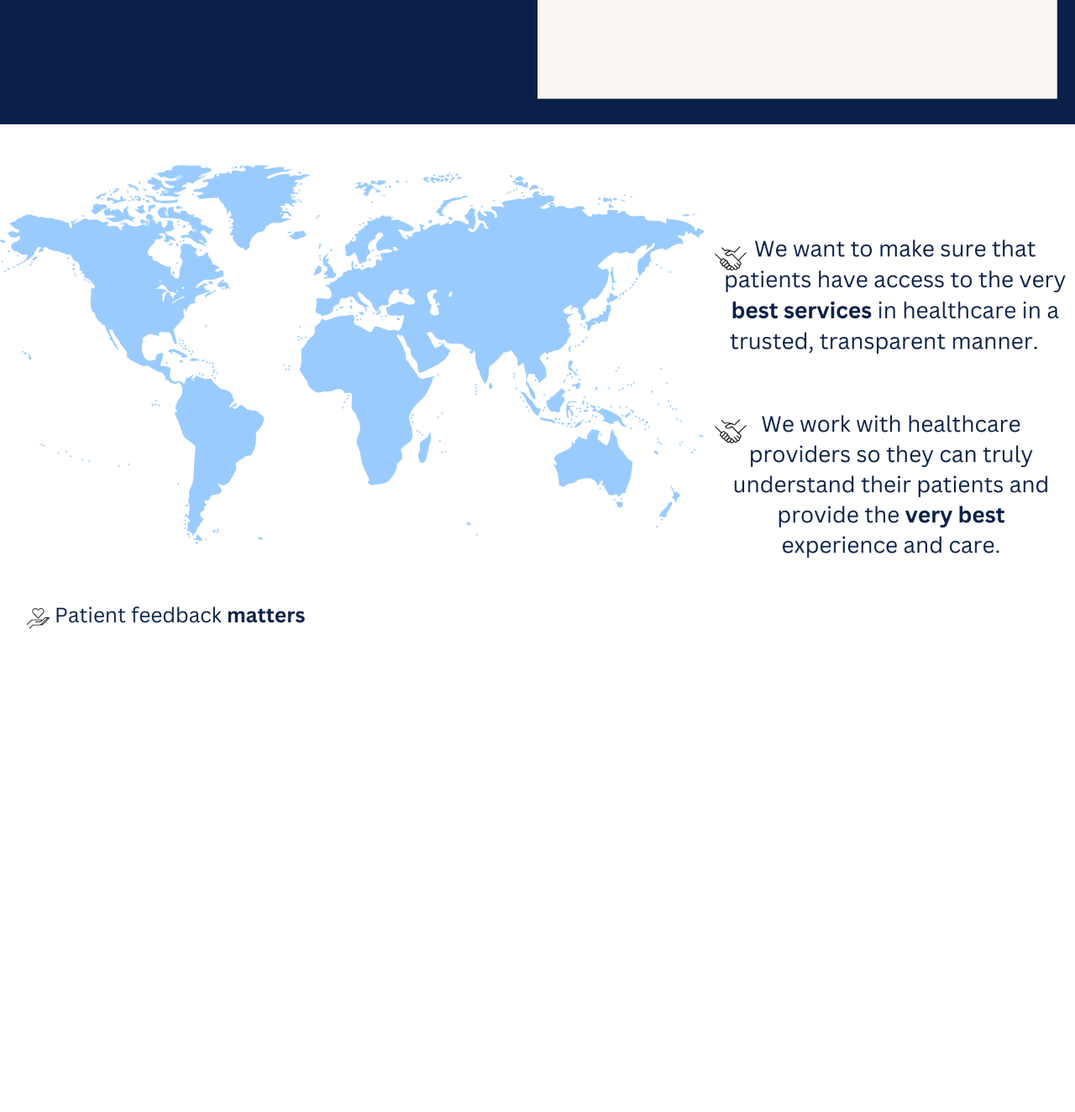
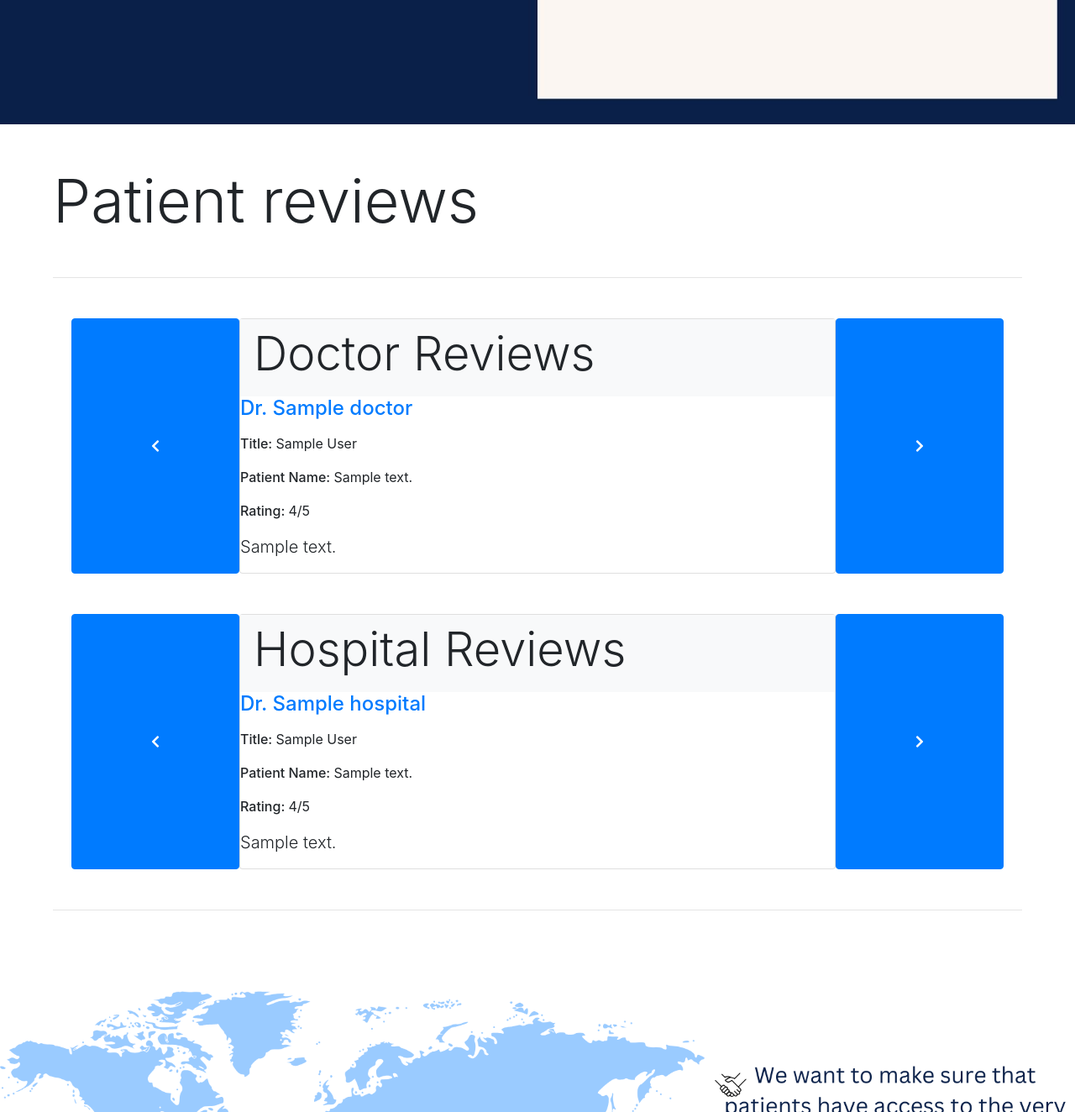
Before and after one commit to gcivil-nyu-org/Wednesday-Fall2023-Team-6, a Django app: page /user/home/ in a window 1280 px wide. Shown: the part 800-2124 px from the top of the page at 84% size. Before the commit the page ends 1549 px from the top, so only its background shows below. Run offline with Django 4.2, Linux system fonts and the light colour scheme; tables that the repository leaves empty hold one stand-in row (values such as "Sample post").

Commit message:
Add Patient reviews to Home Page

```diff
--- a/doctor/templates/doctor/doctor_details.html
+++ b/doctor/templates/doctor/doctor_details.html
@@ -36,7 +36,7 @@
         <strong><span id="alert_message">Error</span></strong>
     </div>
 
-    <div class="main-content row my-2 container-fluid">
+    <div class="main-content row mx-0">
         {% if object.avatar and "default-avatar.png" not in doctor.avatar.url %}
         <div id="profile_pic" class="background-jpg col" style="background-image: url('{{ object.avatar.url }}');" ></div>
         {% else %}
@@ -119,7 +119,9 @@
     <hr class="hr mx-5 my-5" />
 
     <div class="row container review_fluid ml-auto mr-auto">
+        {% if doctor_reviews %}
         <button class="btn btn-primary" id="leftPageBtn" onclick="carousel_left()"><i class="fas fa-chevron-left col"></i></button>
+        {% endif %}
         <div class="reviews-section col container px-0 py-0 card">
             <nav class="navbar navbar-light bg-light justify-content-between" id="reviews_nav">
               <h2 class='display-4'>Patient Reviews</h2>
@@ -152,7 +154,9 @@
                 {% endif %}
             </div>
         </div>
+        {% if doctor_reviews %}
         <button class="btn btn-primary" id="rightPageBtn" onclick="carousel_right()"><i class="fas fa-chevron-right col"></i></button>
+        {% endif %}
     </div>
 
 
--- a/hospital/templates/hospital/hospital_appointment_form.html
+++ b/hospital/templates/hospital/hospital_appointment_form.html
@@ -49,8 +49,7 @@
                         <div class="formbold-mb-5">
                             <label for="accessibility" class="formbold-form-label"> Accessibility Request </label>
                             <textarea type="accessibility" name="accessibility" id="accessibility"
-                                placeholder="Please write down any accessibility request if needed"
-                                class="formbold-form-input" required> </textarea>
+                                placeholder="Please write down any accessibility request if needed" class="formbold-form-input" required></textarea>
                         </div>
                         <div class="flex flex-wrap formbold--mx-3">
                             <div class="w-full sm:w-half formbold-px-3">
--- a/user/templates/user/home.html
+++ b/user/templates/user/home.html
@@ -8,9 +8,9 @@
     <script src="https://code.jquery.com/jquery-3.6.0.min.js"></script>
     <script src="{% static 'user/javascript/home_page.js' %}"></script>
     <link rel="stylesheet" href="{% static 'user/css/home.css' %}">
-    <link rel="stylesheet" href="https://cdn.jsdelivr.net/npm/bootstrap@4.3.1/dist/css/bootstrap.min.css" integrity="sha384-ggOyR0iXCbMQv3Xipma34MD+dH/1fQ784/j6cY/iJTQUOhcWr7x9JvoRxT2MZw1T" crossorigin="anonymous">
+    <link rel="stylesheet" href="https://cdnjs.cloudflare.com/ajax/libs/font-awesome/5.15.1/css/all.min.css">
+    <link href="https://fonts.googleapis.com/icon?family=Material+Icons" rel="stylesheet">
 </head>
-<!-- ... rest of your HTML ... -->
 <body>
     {% include "user/navbar.html" %}
 
@@ -20,10 +20,11 @@
         <form class="input-group container" id="search-form">
             <div class="dropdown">
                 <button id="search_selector" class="btn btn-primary dropdown-toggle" type="button" id="search_type" data-toggle="dropdown" aria-haspopup="true" aria-expanded="false">
-                        Doctors </button>
+                    Doctors
+                </button>
                 <div class="dropdown-menu container" aria-labelledby="search_type">
-                        <a id="search_doctor" class="dropdown-item" href="#" onclick="setSelection('doctor')">Doctors </a>
-                        <a id="search_hospital" class="dropdown-item" href="#" onclick="setSelection('hospital')">Hospitals </a>
+                    <a id="search_doctor" class="dropdown-item" href="#" onclick="setSelection('doctor')">Doctors</a>
+                    <a id="search_hospital" class="dropdown-item" href="#" onclick="setSelection('hospital')">Hospitals</a>
                 </div>
             </div>
             <input type="text" class="form-control search-bar ml-3" name="query" id="general-search" placeholder="Search Name">
@@ -32,14 +33,102 @@
             </div>
         </form>
     </div>
+
     <!-- Image 1 -->
     <div class="image-container">
         <img src="{% static 'user/images/home.jpg' %}" alt="Your Image Alt Text">
     </div>
+
+    <div class="container-fluid">
+
+        {% if user_borough %}
+        <p class="display-3 my-5 px-5 review_heading">Patient reviews near you in <span>{{ user_borough }}:</span></p>
+        {% else %}
+        <p class="display-3 my-5 px-5 review_heading">Patient reviews</p>
+        {% endif %}
+
+        <hr class="mb-5 mx-5"/>
+
+        <!-- Doctor Reviews -->
+        <div class="row container review_fluid mx-auto">
+            <button class="btn btn-primary" id="doctorLeftPageBtn" onclick="carousel_left('doctorReviewCarousel')">
+                <i class="fas fa-chevron-left col"></i>
+            </button>
+            <div class="reviews-section col container px-0 py-0 card">
+                <nav class="navbar navbar-light bg-light justify-content-between" id="doctorReviewsNav">
+                    <h2 class='display-4'>Doctor Reviews</h2>
+                </nav>
+                <div class="carousel-container">
+                    {% if doctor_reviews %}
+                        <div id="doctorReviewCarousel" class="carousel slide" data-ride="carousel">
+                            <div class="carousel-inner">
+                                {% for review in doctor_reviews %}
+                                    <div class="carousel-item {% if forloop.first %}active{% endif %}">
+                                        <div class="review-card mb-0">
+                                            <p><a href={% url "doctor:detail_view" review.doctor.id %}><span class="h4 mb-1">Dr. {{ review.doctor.name }}</span></a></p>
+                                            <p><span class="h6">Title: </span>{{ review.title }}</p>
+                                            <p><span class="h6">Patient Name: </span>{{ review.review_from }}</p>
+                                            <p><span class="h6">Rating: </span>{{ review.rating }}/5</p>
+                                            <p class="lead">{{ review.description }}</p>
+                                        </div>
+                                    </div>
+                                {% endfor %}
+                            </div>
+                        </div>
+                    {% else %}
+                        <p class="mx-5 my-5 h2">No doctor reviews available.</p>
+                    {% endif %}
+                </div>
+            </div>
+            <button class="btn btn-primary" id="doctorRightPageBtn" onclick="carousel_right('doctorReviewCarousel')">
+                <i class="fas fa-chevron-right col"></i>
+            </button>
+        </div>
+
+        <!-- Hospital Reviews -->
+        <div class="row container review_fluid mx-auto my-5">
+            <button class="btn btn-primary" id="hospitalLeftPageBtn" onclick="carousel_left('hospitalReviewCarousel')">
+                <i class="fas fa-chevron-left col"></i>
+            </button>
+            <div class="reviews-section col container px-0 py-0 card">
+                <nav class="navbar navbar-light bg-light justify-content-between" id="hospitalReviewsNav">
+                    <h2 class='display-4'>Hospital Reviews</h2>
+                    <!-- Add Review button for hospitals if needed -->
+                </nav>
+                <div class="carousel-container">
+                    {% if hospital_reviews %}
+                        <div id="hospitalReviewCarousel" class="carousel slide" data-ride="carousel">
+                            <div class="carousel-inner">
+                                {% for review in hospital_reviews %}
+                                    <div class="carousel-item {% if forloop.first %}active{% endif %}">
+                                        <div class="review-card mb-0">
+                                            <p><a href={% url "hospital:detail_view" review.hospital.id %}><span class="h4 mb-1">Dr. {{ review.hospital.name }}</span></a></p>
+                                            <p><span class="h6">Title: </span>{{ review.title }}</p>
+                                            <p><span class="h6">Patient Name: </span>{{ review.review_from }}</p>
+                                            <p><span class="h6">Rating: </span>{{ review.rating }}/5</p>
+                                            <p class="lead">{{ review.description }}</p>
+                                        </div>
+                                    </div>
+                                {% endfor %}
+                            </div>
+                        </div>
+                    {% else %}
+                        <p class="mx-5 my-5 h2">No hospital reviews available.</p>
+                    {% endif %}
+                </div>
+            </div>
+            <button class="btn btn-primary" id="hospitalRightPageBtn" onclick="carousel_right('hospitalReviewCarousel')">
+                <i class="fas fa-chevron-right col"></i>
+            </button>
+        </div>
+
+        <hr class="mb-5 mx-5"/>
+
+    </div>
+
     <!-- Placeholder for Another Image -->
     <div class="image-container">
         <img src="{% static 'user/images/home1.png' %}" alt="Your Image Alt Text">
     </div>
-    </div>
 </body>
 </html>
--- a/user/views.py
+++ b/user/views.py
@@ -22,6 +22,8 @@ from django.contrib.auth.tokens import PasswordResetTokenGenerator
 from django.core.mail import EmailMessage
 from django.contrib import messages
 from django.contrib.auth import logout
+from .models import Doctor_Reviews, Hospital_Reviews
+
 
 # import for avatar changing
 import os
@@ -29,7 +31,6 @@ from django.conf import settings
 
 # import for checking appointment status
 from django.utils import timezone
-
 
 PASSWORD_RESET_SUBJECT = "MediLink Account Password Reset Request"
 DOCTOR_REJECT_SUBJECT = "MediLink Hospital Association Request Rejected"
@@ -130,7 +131,43 @@ def passwordResetConfirmView(request, uidb64, token):
 
 
 def home(request):
-    return render(request, "user/home.html")
+    user_borough = None
+
+    if request.user.is_authenticated:
+        if Patient.objects.filter(email=request.user.username).exists():
+            user_borough = Patient.objects.get(email=request.user.username).borough
+        elif Doctor.objects.filter(email=request.user.username).exists():
+            user_borough = Doctor.objects.get(email=request.user.username).borough
+        elif HospitalAdmin.objects.filter(email=request.user.username).exists():
+            user_borough = HospitalAdmin.objects.get(
+                email=request.user.username
+            ).borough
+
+    if user_borough:
+        # Filter doctor reviews for the user's borough
+        doctor_reviews = Doctor_Reviews.objects.filter(doctor__borough=user_borough)
+
+        # Filter hospital reviews for the user's borough
+        hospital_reviews = Hospital_Reviews.objects.filter(
+            hospital__borough=user_borough
+        )
+
+        user_borough = dict(Choices.boroughs)[user_borough]
+
+    else:
+        # If user is not logged in, fetch all reviews without filtering by borough
+        doctor_reviews = Doctor_Reviews.objects.all()
+        hospital_reviews = Hospital_Reviews.objects.all()
+
+    return render(
+        request,
+        "user/home.html",
+        {
+            "user_borough": user_borough,
+            "doctor_reviews": doctor_reviews[:15],
+            "hospital_reviews": hospital_reviews[:15],
+        },
+    )
 
 
 def accountView(request):  # noqa: C901
```
Also changed, not shown: doctor/static/doctor/javascript/doctor_details.js (+7 -0 lines), doctor/templates/doctor/online_appointment_form.html (+5 -5 lines), hospital/static/hospital/javascript/hospital_details.js (+7 -0 lines), user/static/user/css/home.css (+33 -1 lines), user/static/user/javascript/home_page.js (+8 -0 lines), user/tests/tests_reviews.py (added, +90 -0 lines). Lines whose indentation alone changed are shown as unchanged.
